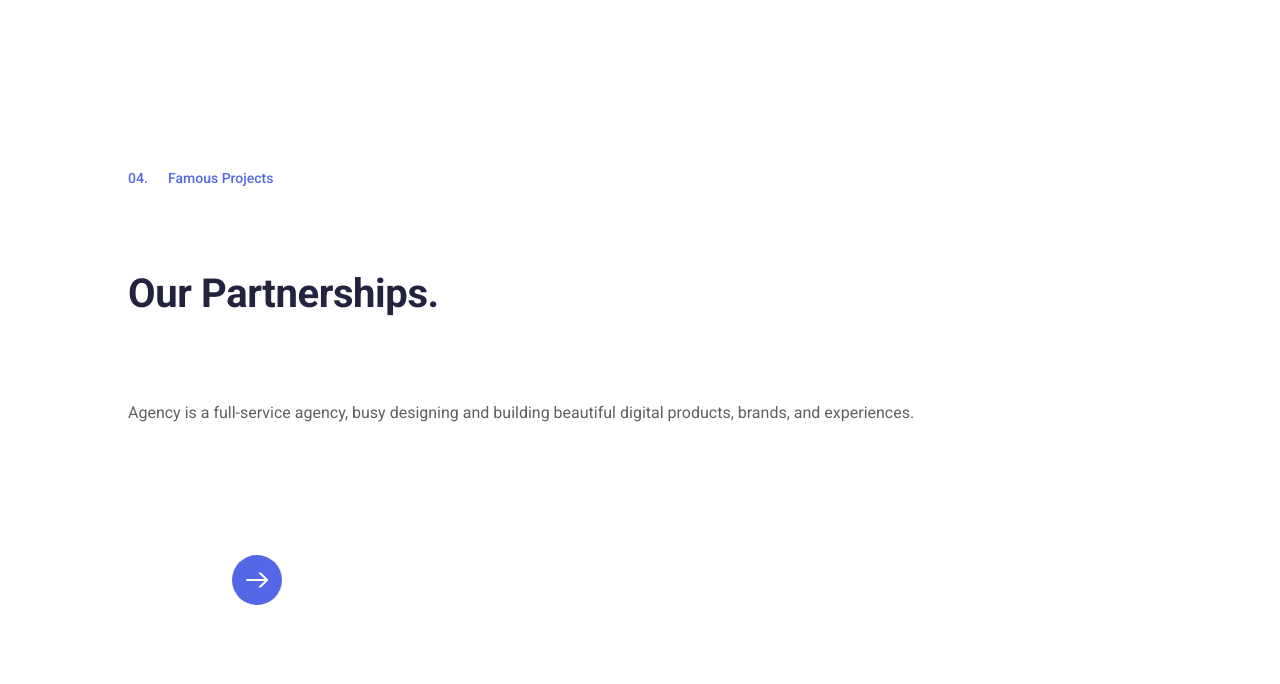
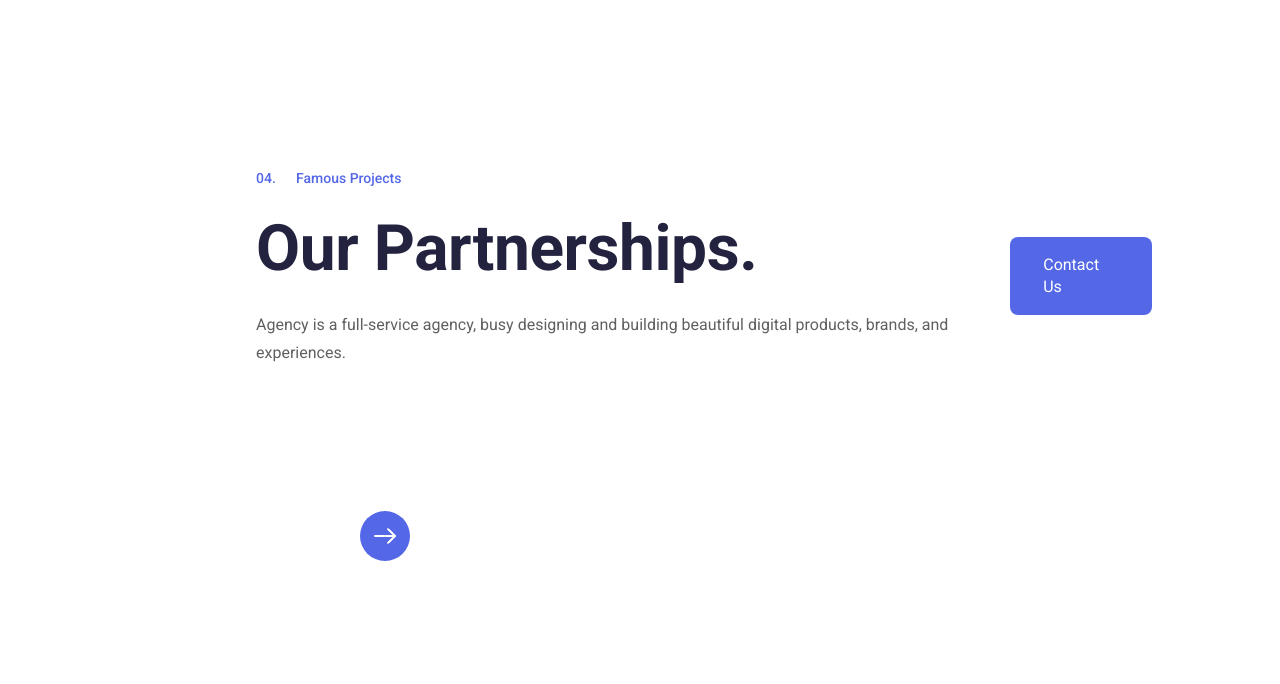
Before and after one commit to BGWellSS/compassUOL-2022-sprint2-folio, a plain HTML site: page work.html in a window 1280 px wide. Shown: the part 116-800 px from the top of the page. Drawn offline with Linux system fonts and the light colour scheme.

Commit message:
- Partial responsive work page

```diff
--- a/styles/pages/_work.scss
+++ b/styles/pages/_work.scss
@@ -30,4 +30,36 @@
   .button-contact-us {
     margin: 10vw 0;
   }
+  .work-group1 {
+    .work-button {
+      display: none;
+    }
+  }
 }
+
+@media screen and (min-width: 768px) {
+  .work-page {
+    .work {
+      .page-description {
+        padding-left: 10vw;
+      }
+      .work-title {
+        margin: 2vw 0;
+        font-size: 6.4rem;
+        line-height: 7.2rem;
+        font-weight: 700;
+      }
+
+      .work-group1 {
+        display: flex;
+        align-items: center;
+
+        .work-button {
+          display: block;
+          font-size: 1.6rem;
+          line-height: 2.2rem;
+        }
+      }
+    }
+  }
+}
--- a/work.html
+++ b/work.html
@@ -69,9 +69,14 @@
   <main class="work">
     <div class="container">
       <section class="page-description">
-        <span class="work-caption caption caption2-light">Famous Projects</span>
-        <h4 class="work-title title4-light">Our Partnerships.</h4>
-        <p class="work-text text-light">Agency is a full-service agency, busy designing and building beautiful digital products, brands, and experiences.</p>
+        <div class="work-group1">
+          <div class="group-content">
+            <span class="work-caption caption caption2-light">Famous Projects</span>
+            <h4 class="work-title title4-light">Our Partnerships.</h4>
+            <p class="work-text text-light">Agency is a full-service agency, busy designing and building beautiful digital products, brands, and experiences.</p>
+          </div>
+          <a href="404.html" class="work-button button-primary-normal">Contact Us</a>
+        </div>
         <div class="work-navigation">
           <div class="page-navigation">
             <img src="./images/theme/arrow-left.svg" alt="Navigation icon left" class="navigation-arrow arrow-left">
```
Also changed, not shown: styles/main.css, 1 other file.
